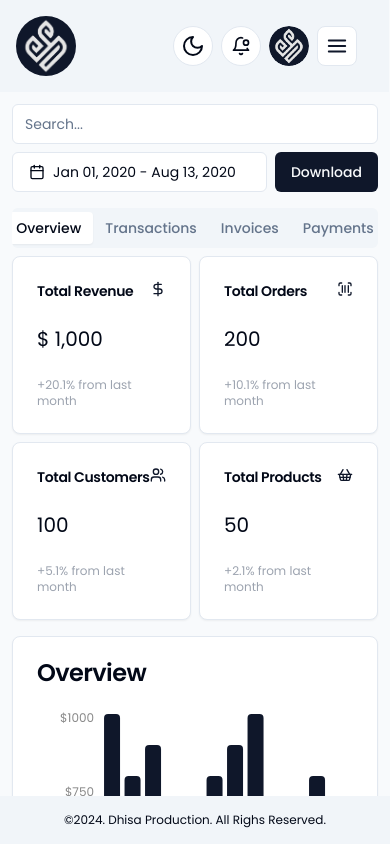
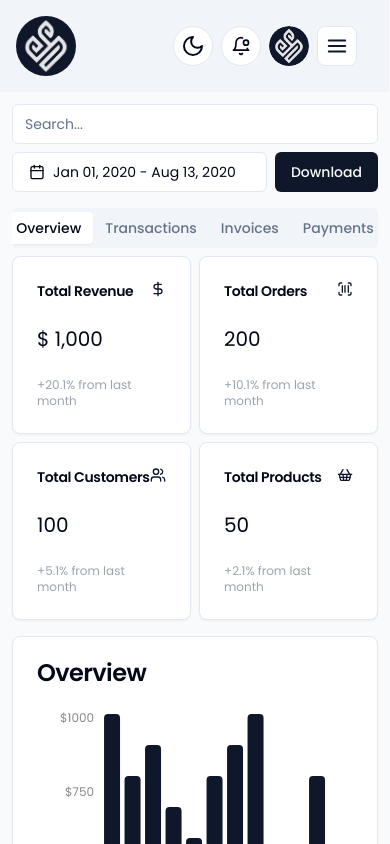
Before and after one commit to ijlalWindhi/dhisapro-portofolio_dhipa, a Next.js app: page / in a window 390 px wide. Built offline with nearby package versions, Linux system fonts and the light colour scheme.

Commit message:
UI(layout): responsive sidebar

```diff
--- a/app/layout.tsx
+++ b/app/layout.tsx
@@ -41,10 +41,12 @@ export default function RootLayout({
           <div className="relative flex h-full max-w-full flex-1 overflow-auto">
             <div className="flex h-full w-full flex-col">
               <Header />
-              <div className="h-full w-full overflow-auto dark:bg-gray-950 bg-slate-50 p-3 md:px-6 md:py-4">
-                {children}
+              <div className="w-full h-auto">
+                <div className="w-full dark:bg-gray-950 bg-slate-50 p-3 md:px-6 md:py-4">
+                  {children}
+                </div>
+                <Footer />
               </div>
-              <Footer />
             </div>
           </div>
         </main>
--- a/components/shared/layout/footer.tsx
+++ b/components/shared/layout/footer.tsx
@@ -5,7 +5,7 @@ function footer() {
   const year = () => new Date().getFullYear();
 
   return (
-    <footer className="px-6 py-4 inline-flex items-center justify-center bg-secondary text-center font-sans text-xs dark:text-slate-300 dark:bg-primary-foreground">
+    <footer className="w-full px-6 py-4 inline-flex items-center justify-center bg-secondary text-center font-sans text-xs dark:text-slate-300 dark:bg-primary-foreground">
       &copy;{year()}. Dhisa Production. All Righs Reserved.
     </footer>
   );
```
